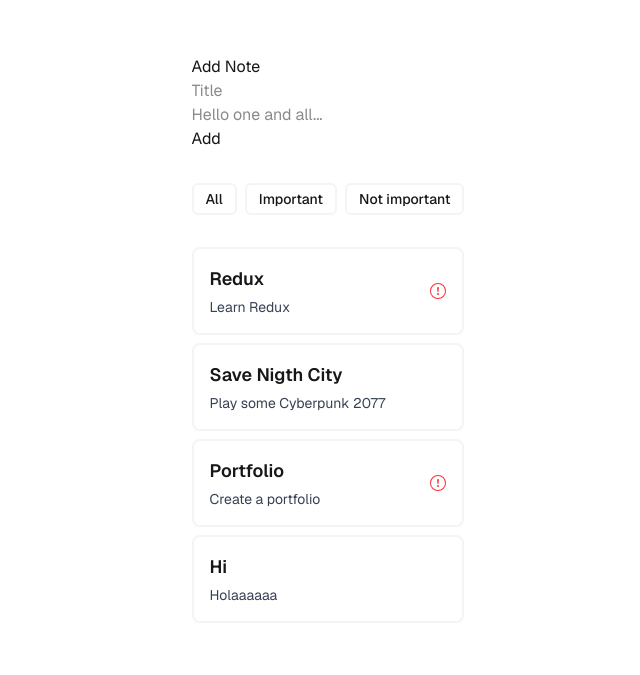
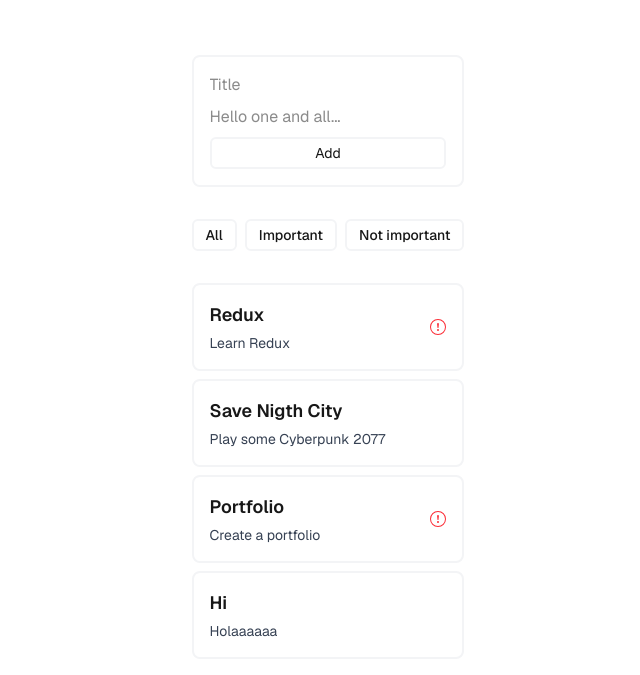
Before and after one commit to LaraBerenguer/notes-app, a Next.js app: page / in a window 1280 px wide. Shown: the part 109-784 px from the top of the page, without its empty margins (312-952 px from the left). Built offline with nearby package versions, Linux system fonts and the light colour scheme; data requests are answered from the project's data file.

Commit message:
Refactor CreateNoteForm layout for improved styling and structure

```diff
--- a/src/components/CreateNote.tsx
+++ b/src/components/CreateNote.tsx
@@ -22,16 +22,12 @@ const CreateNoteForm = () => {
     };
 
     return (
-        <form onSubmit={handleSubmit}>
-            <label>
-                Add Note
-                <br></br>
+        <form className="flex flex-col gap-2 border-2 border-gray-100 p-4 rounded-lg bg-transparent" onSubmit={handleSubmit}>
+            <label className="create-note-inputs flex flex-col gap-2">
                 <input name="noteTitle" value={noteTitle} onChange={(e) => setNoteTitle(e.target.value)} placeholder="Title"></input>
-                <br></br>
                 <input name="noteContent" value={noteContent} onChange={(e) => setNoteContent(e.target.value)} placeholder="Hello one and all..."></input>
             </label>
-            <br></br>
-            <button id="addNoteButton" className="hover:cursor-pointer">Add</button>
+            <button id="addNoteButton" className="px-3 py-1 rounded-md border-2 border-gray-100 bg-transparent hover:bg-gray-100 hover:cursor-pointer text-sm transition">Add</button>
         </form>
     );
 };
```
